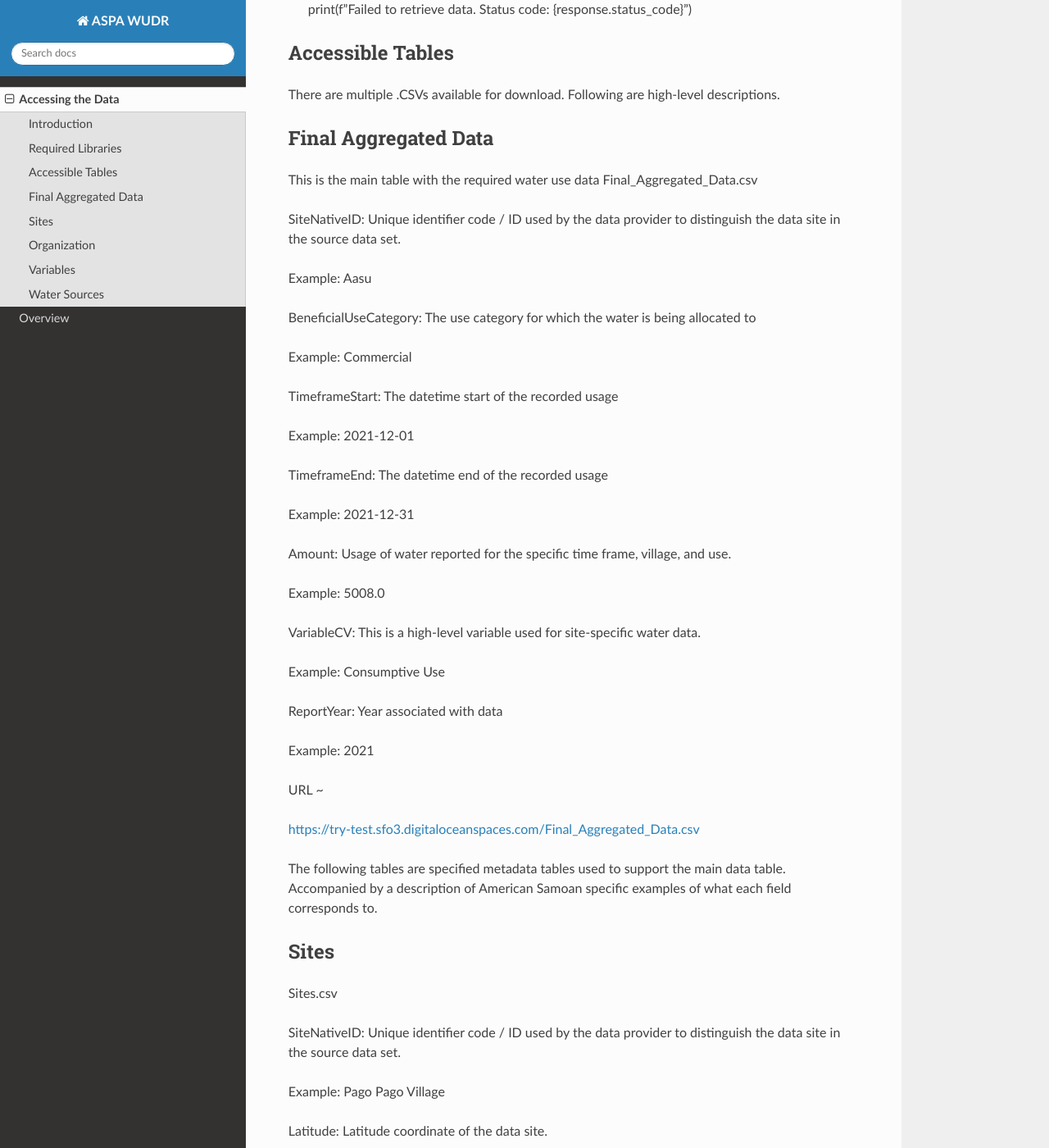
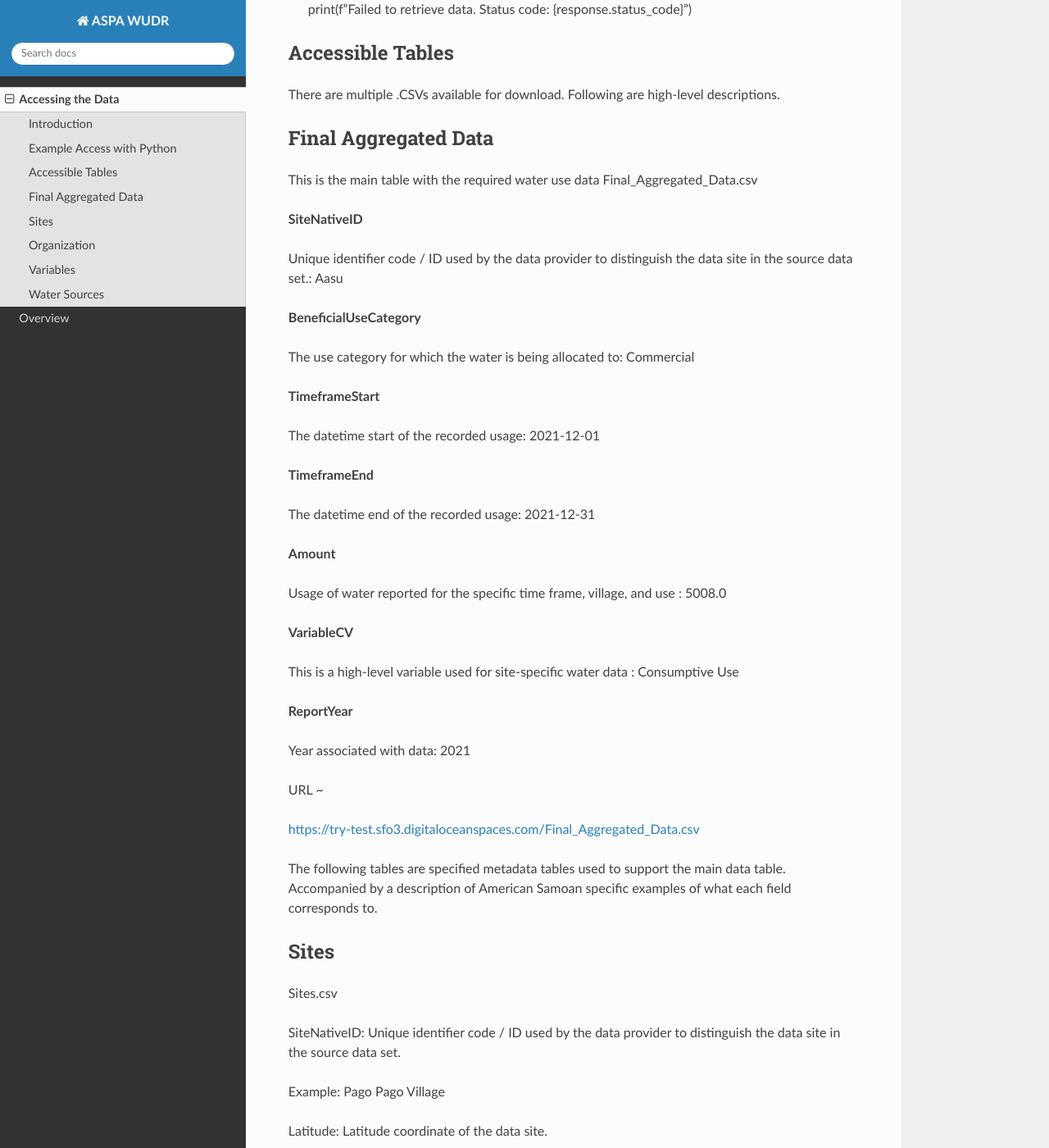
Before and after one commit to cshuler/Am_Samoa_WUDR_ASPA, a Sphinx documentation site: the page built from docs/acess.rst, in a window 1280 px wide and 1400 px high, scrolled down 1090 px. Shown: the whole window at 82% size. Built offline with Sphinx 7.4.7 and the Read the Docs theme 2.0.0, drawn with Linux system fonts in a browser that asks for light colours; some of the changed lines change nothing that is shown; some of the changed text lies outside the part shown.

Commit message:
Update acess.rst

```diff
--- a/docs/acess.rst
+++ b/docs/acess.rst
@@ -7,19 +7,18 @@ A guide to accessing the processed data. The tables are posted to an object endp
 
 Data Endpoint URLs ~
 
-https://try-test.sfo3.digitaloceanspaces.com/Final_Aggregated_Data.csv
+https://aspa-wudr.sfo3.digitaloceanspaces.com/Final_Aggregated_Data.csv
 
-https://try-test.sfo3.digitaloceanspaces.com/WaterSources.csv
+https://aspa-wudr.sfo3.digitaloceanspaces.com/Organization.csv
 
-https://try-test.sfo3.digitaloceanspaces.com/Sites.csv
+https://aspa-wudr.sfo3.digitaloceanspaces.com/Sites.csv
 
-https://try-test.sfo3.digitaloceanspaces.com/Variables.csv
+https://aspa-wudr.sfo3.digitaloceanspaces.com/Variables.csv
 
-https://try-test.sfo3.digitaloceanspaces.com/Organization.csv
+https://aspa-wudr.sfo3.digitaloceanspaces.com/WaterSources.csv
 
 
-
-Required Libraries
+Example Access with Python
 ------------------
 
 To access the endpoints within Python, you'll need this Python library
@@ -56,39 +55,39 @@ Final Aggregated Data
 This is the main table with the required water use data
 Final_Aggregated_Data.csv
 
-SiteNativeID: Unique identifier code / ID used by the data provider to distinguish the data site in the source data set.
+**SiteNativeID**
 
-Example: Aasu
+Unique identifier code / ID used by the data provider to distinguish the data site in the source data set.: Aasu
 
 
-BeneficialUseCategory: The use category for which the water is being allocated to
+**BeneficialUseCategory**
 
-Example: Commercial
+The use category for which the water is being allocated to: Commercial
 
 
-TimeframeStart: The datetime start of the recorded usage
+**TimeframeStart**
 
-Example: 2021-12-01
+The datetime start of the recorded usage: 2021-12-01
 
 
-TimeframeEnd: The datetime end of the recorded usage
+**TimeframeEnd**
 
-Example: 2021-12-31
+The datetime end of the recorded usage: 2021-12-31
 
 
-Amount: Usage of water reported for the specific time frame, village, and use.
+**Amount**
 
-Example: 5008.0
+Usage of water reported for the specific time frame, village, and use : 5008.0
 
 
-VariableCV: This is a high-level variable used for site-specific water data.
+**VariableCV**
 
-Example: Consumptive Use
+This is a high-level variable used for site-specific water data : Consumptive Use
 
 
-ReportYear: Year associated with data
+**ReportYear**
 
-Example: 2021
+Year associated with data: 2021
 
 
 URL ~
```
